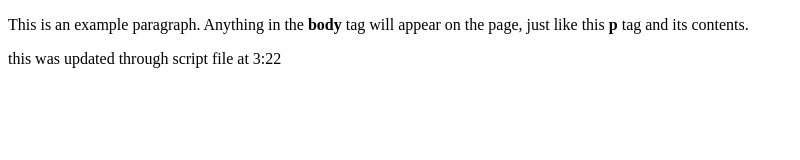
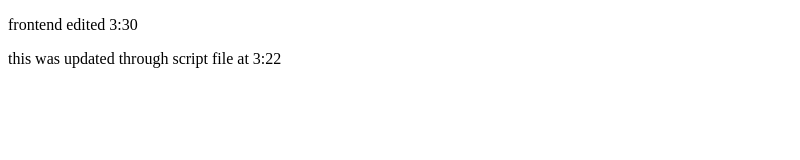
Before and after one commit to jpicaswe/icateneotest, a plain HTML site: page index.html in a window 1280 px wide. Shown: the whole page, without its empty margins (0-800 px from the left). Drawn offline with Linux system fonts and the light colour scheme.

Commit message:
Update index.html

```diff
--- a/index.html
+++ b/index.html
@@ -4,7 +4,7 @@
     <title>This is the title of the webpage!</title>
   </head>
   <body>
-    <p>This is an example paragraph. Anything in the <strong>body</strong> tag will appear on the page, just like this <strong>p</strong> tag and its contents.</p>
+  <p> frontend edited 3:30</p>
     <p id="scriptdata"></p>
       <script src="./teneo-extension-example.js"></script>
 
```
